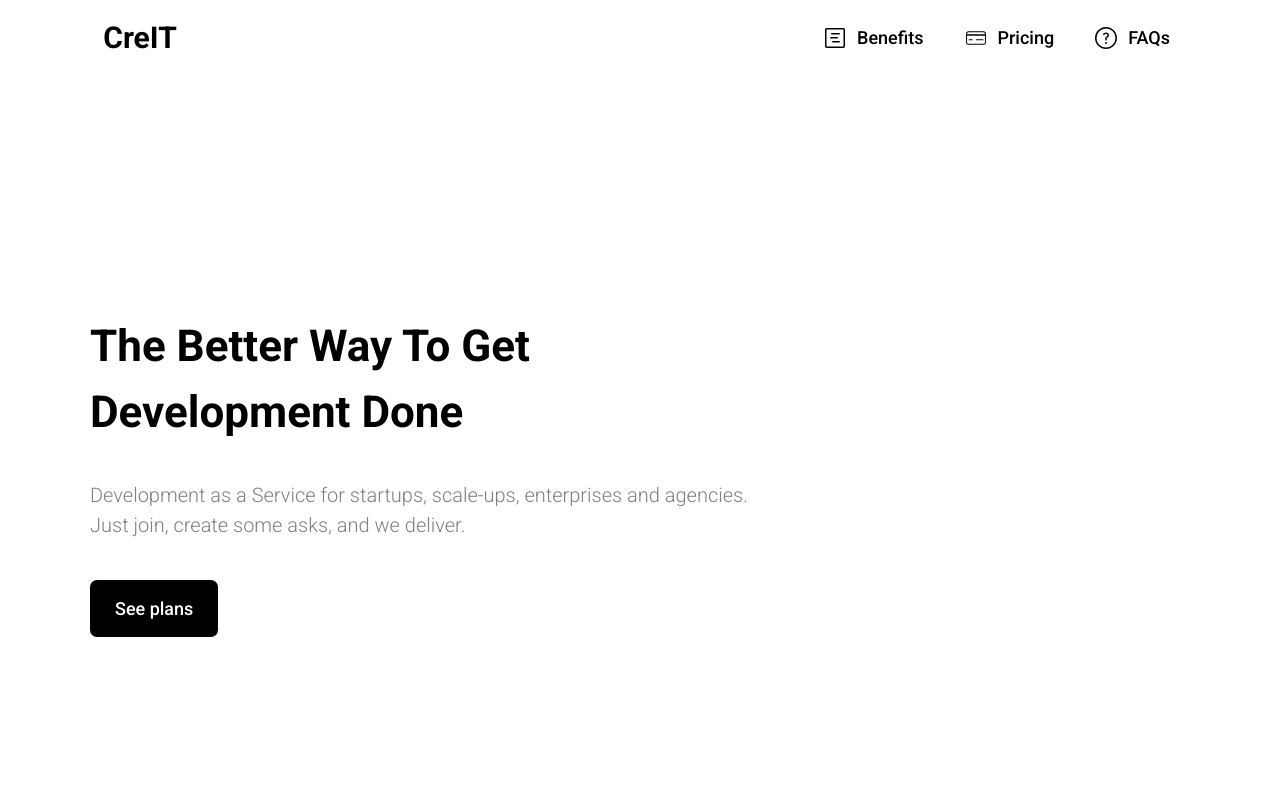
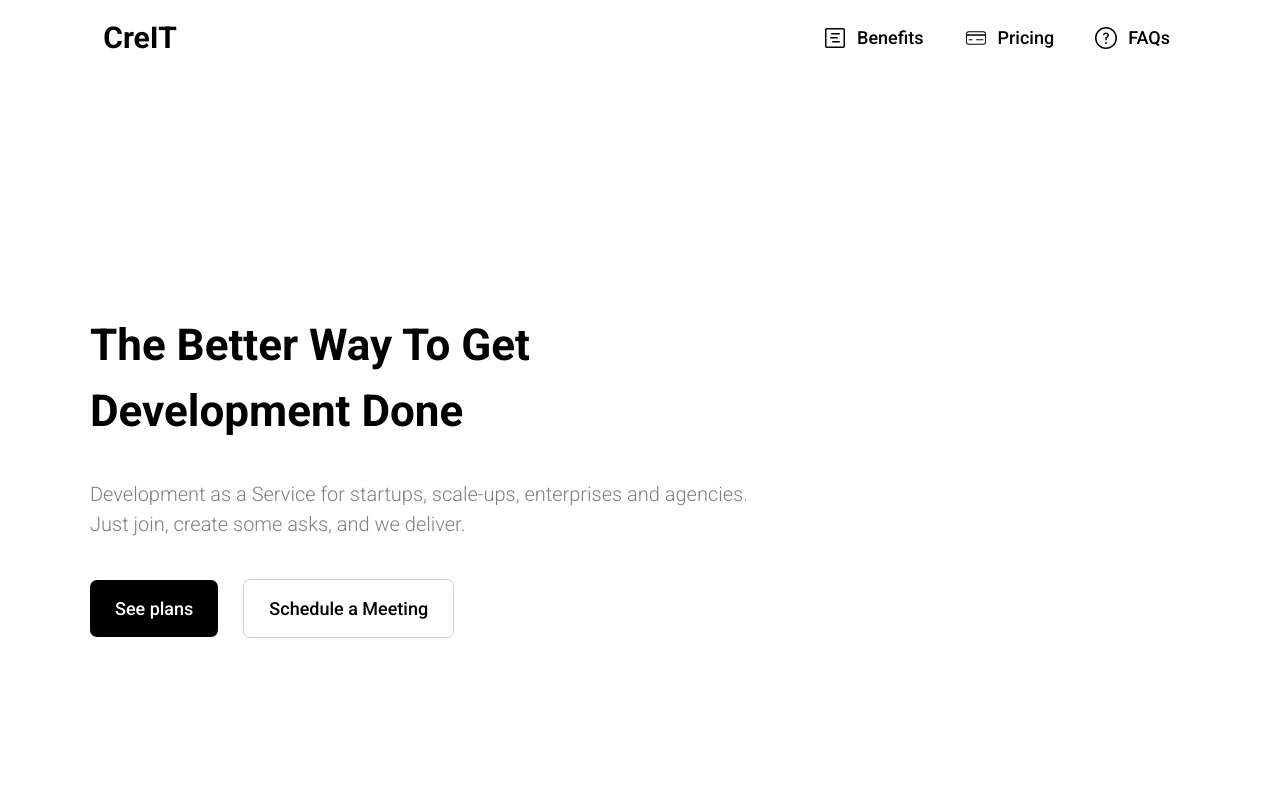
Before and after one commit to Shivam118/creit, a Next.js app: page / in a window 1280 px wide. Shown: the top 800 px of the page. Built offline with nearby package versions, Linux system fonts and the light colour scheme.

Commit message:
Added Meeting Btn

```diff
--- a/src/app/App.css
+++ b/src/app/App.css
@@ -86,15 +86,32 @@
   color: grey;
   margin: 15px 0px;
 }
-.hero button {
+.hero .heroBtns {
   margin-top: 25px;
+  font-size: 18px;
+  font-weight: 500;
+}
+.hero .planBtn {
   padding: 15px 25px;
   border-radius: 7px;
   background: black;
   color: white;
-  font-size: 18px;
-  font-weight: 500;
   cursor: pointer;
+}
+.hero .planBtn:hover {
+  background: rgba(0, 0, 0, 0.9);
+}
+.hero .meetBtn {
+  margin-left: 25px;
+  padding: 15px 25px;
+  border-radius: 7px;
+  background: white;
+  border: 1px solid #cecece;
+  color: black;
+  cursor: pointer;
+}
+.hero .meetBtn:hover {
+  background: rgba(0, 0, 0, 0.1);
 }
 .benefits .engineerWorks {
   width: 100%;
--- a/src/app/page.tsx
+++ b/src/app/page.tsx
@@ -28,7 +28,10 @@ export default function Home() {
         <section className='hero'>
           <h1>The better way to get Development Done</h1>
           <p>Development as a Service for startups, scale-ups, enterprises and agencies. Just join, create some asks, and we deliver.</p>
-          <Link href="#pricing"><button>See plans</button></Link>
+          <div className='heroBtns'>
+            <Link href="#pricing"><button className='planBtn'>See plans</button></Link>
+            <Link href="https://calendly.com/paarthg" target="_blank"><button className='meetBtn'>Schedule a Meeting</button></Link>
+          </div>
         </section>
         <section className='benefits' id="benefits">
           <div className="engineerWorks">
```
